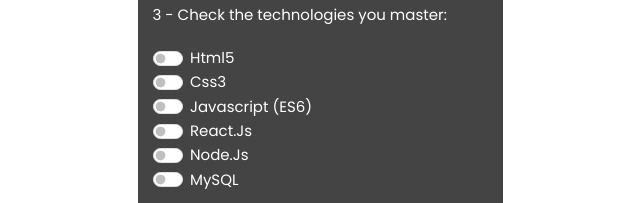
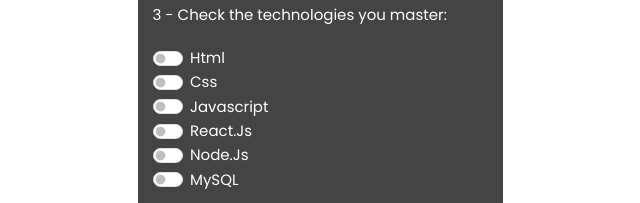
Before and after one commit to keferson-github/landing-page-formulario-vagas-para-dev, a website: page index.html in a window 1280 px wide. Shown: the part 381-584 px from the top of the page, 320-960 px from the left. Drawn offline with nearby package versions, Linux system fonts and the light colour scheme.

Commit message:
Atualização do Checkbox

```diff
--- a/index.html
+++ b/index.html
@@ -90,7 +90,7 @@
           id="flexSwitchCheckDefault"
         />
         <label class="form-check-label" for="flexSwitchCheckDefault"
-          >Html5</label
+          >Html</label
         >
       </div>
 
@@ -101,9 +101,7 @@
           role="switch"
           id="flexSwitchCheckDefault"
         />
-        <label class="form-check-label" for="flexSwitchCheckDefault"
-          >Css3</label
-        >
+        <label class="form-check-label" for="flexSwitchCheckDefault">Css</label>
       </div>
 
       <div class="form-check form-switch">
@@ -114,7 +112,7 @@
           id="flexSwitchCheckDefault"
         />
         <label class="form-check-label" for="flexSwitchCheckDefault"
-          >Javascript (ES6)</label
+          >Javascript</label
         >
       </div>
 
```
